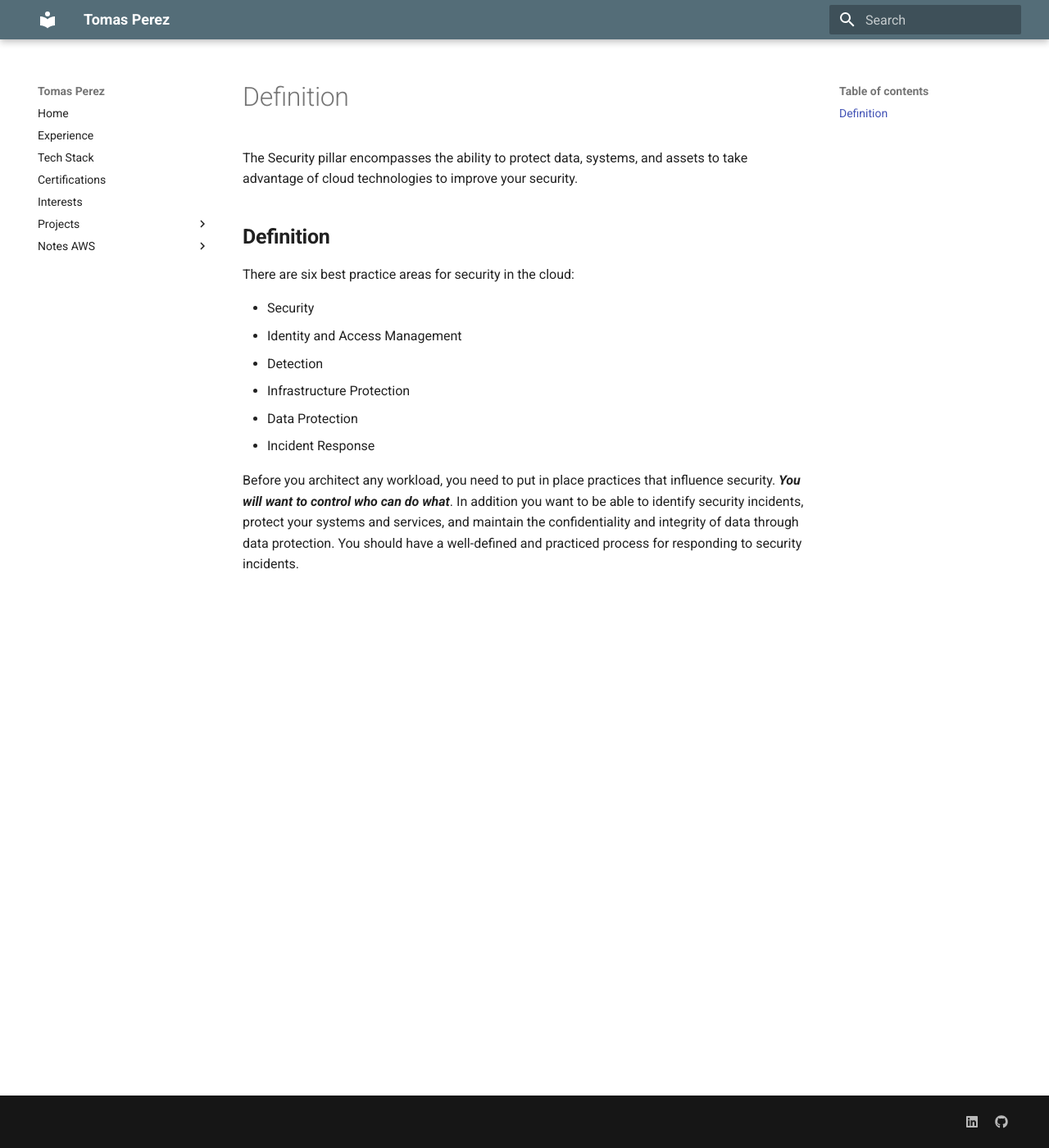
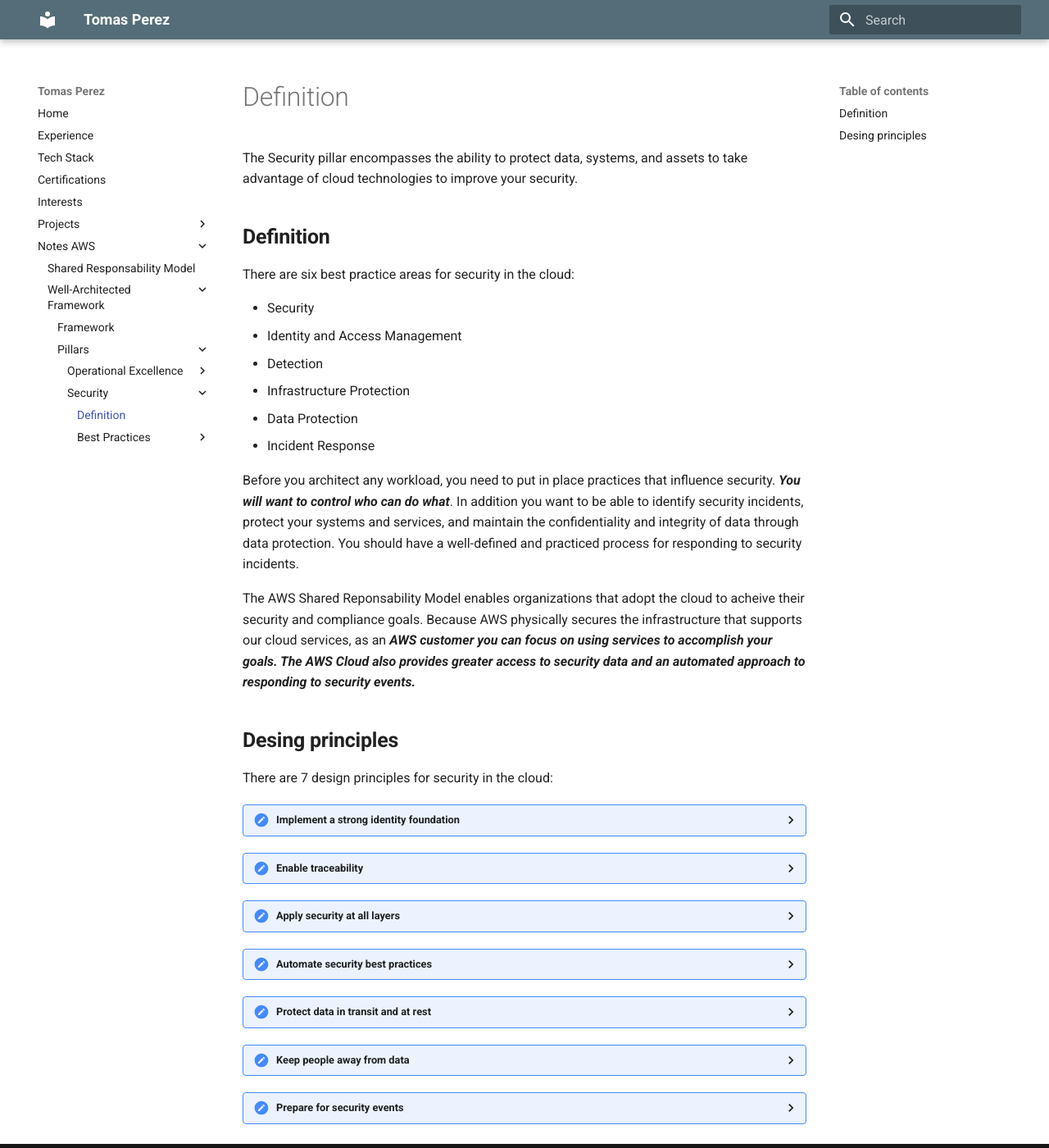
Before and after one commit to Tomperez98/blog, an MkDocs documentation site: the page built from docs/notes_aws/well_architected_framework/pillars/security/definition.md, in a window 1280 px wide and 1400 px high. Shown: the whole window at 82% size. Built offline with MkDocs 1.6.1 and Material for MkDocs 9.7.7, drawn with Linux system fonts in a browser that asks for light colours.

Commit message:
WAF security pillar

```diff
--- a/docs/notes_aws/well_architected_framework/pillars/security/definition.md
+++ b/docs/notes_aws/well_architected_framework/pillars/security/definition.md
@@ -11,3 +11,50 @@
 - Incident Response
 
 Before you architect any workload, you need to put in place practices that influence security. ***You will want to control who can do what***. In addition you want to be able to identify security incidents, protect your systems and services, and maintain the confidentiality and integrity of data through data protection. You should have a well-defined and practiced process for responding to security incidents.
+
+The AWS Shared Reponsability Model enables organizations that adopt the cloud to acheive their security and compliance goals. Because AWS physically secures the infrastructure that supports our cloud services, as an ***AWS customer you can focus on using services to accomplish your goals. The AWS Cloud also provides greater access to security data and an automated approach to responding to security events.***
+
+## **Desing principles**
+There are 7 design principles for security in the cloud:
+<details>
+<summary>Implement a strong identity foundation</summary>
+<p>
+Clients must only have permissions to do what they are required to do, nothing more. Principle of least privilege. Centralize identity management, and aim to eliminate reliance on long-term static credentials.
+</p>
+</details>
+<details>
+<summary>Enable traceability</summary>
+<p>
+Monitor, alert, and audit actions and changes to your environment in real time. Integrate log and metric collection with systems to automatically investigate and take action.
+</p>
+</details>
+<details>
+<summary>Apply security at all layers</summary>
+<p>
+Apply a defense in depth approach with multiple security controls. Apply to all layers (for example, edge of network, VPC, load balancing, every instance and compute service, operating system, application, and code).
+</p>
+</details>
+<details>
+<summary>Automate security best practices</summary>
+<p>
+Automated software-based security mechanisms improve your ability to securely scale more rapidly and cost-effectively. Create secure architectures, including the implementation of controls that are defined and managed as code in version-controlled templates.
+</p>
+</details>
+<details>
+<summary>Protect data in transit and at rest</summary>
+<p>
+Classify your data into sensitivity levels and use mechanisms, such as encryption, tokenization, and access control where appropriate.
+</p>
+</details>
+<details>
+<summary>Keep people away from data</summary>
+<p>
+Use mechanisms and tools to reduce or eliminate the need for direct access or manual processing of data. This reduces the risk of mishandling or modification and human error when handling sensitive data.
+</p>
+</details>
+<details>
+<summary>Prepare for security events</summary>
+<p>
+Prepare for an incident by having incident management and investigation policy and processes that align to your organizational requirements. Run incident response simulations and use tools with automation to increase your speed for detection, investigation, and recovery.
+</p>
+</details>
--- a/mkdocs.yml
+++ b/mkdocs.yml
@@ -17,6 +17,7 @@
   - "Projects":
       - "Loan Management System": "projects/loan-management-system.md"
   - "Notes AWS":
+      - "Shared Responsability Model": "notes_aws/shared_responsability_model.md"
       - "Well-Architected Framework":
           - "Framework": "notes_aws/well_architected_framework/framework.md"
           - "Pillars":
@@ -27,7 +28,15 @@
                       - "Prepare": "notes_aws/well_architected_framework/pillars/operation_excellence/best_practices/prepare.md"
                       - "Operate": "notes_aws/well_architected_framework/pillars/operation_excellence/best_practices/operate.md"
                       - "Evolve": "notes_aws/well_architected_framework/pillars/operation_excellence/best_practices/evolve.md"
-
+              - "Security":
+                  - "Definition": "notes_aws/well_architected_framework/pillars/security/definition.md"
+                  - "Best Practices":
+                      - "Security": "notes_aws/well_architected_framework/pillars/security/best_practices/security.md"
+                      - "Identity and Access Management": "notes_aws/well_architected_framework/pillars/security/best_practices/identity_and_access_management.md"
+                      - "Detection": "notes_aws/well_architected_framework/pillars/security/best_practices/detection.md"
+                      - "Infrastructure Protection": "notes_aws/well_architected_framework/pillars/security/best_practices/infrastructure_protection.md"
+                      - "Data Protection": "notes_aws/well_architected_framework/pillars/security/best_practices/data_protection.md"
+                      - "Incident Response": "notes_aws/well_architected_framework/pillars/security/best_practices/incident_response.md"
 extra:
   generator: false
   social:
```
Also changed, not shown: docs/notes_aws/shared_responsability_model.md (added, +1 -0 lines), docs/notes_aws/well_architected_framework/pillars/security/best_practices/data_protection.md (added, +22 -0 lines), docs/notes_aws/well_architected_framework/pillars/security/best_practices/detection.md (added, +10 -0 lines), docs/notes_aws/well_architected_framework/pillars/security/best_practices/identity_and_access_management.md (added, +22 -0 lines), docs/notes_aws/well_architected_framework/pillars/security/best_practices/incident_response.md (added, +10 -0 lines), docs/notes_aws/well_architected_framework/pillars/security/best_practices/infrastructure_protection.md (added, +16 -0 lines), docs/notes_aws/well_architected_framework/pillars/security/best_practices/security.md (added, +10 -0 lines), todos/README.md (+1 -1 lines).
